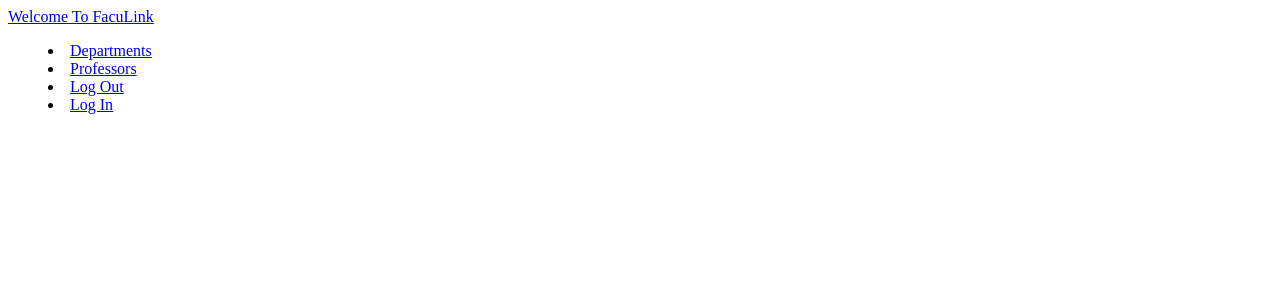
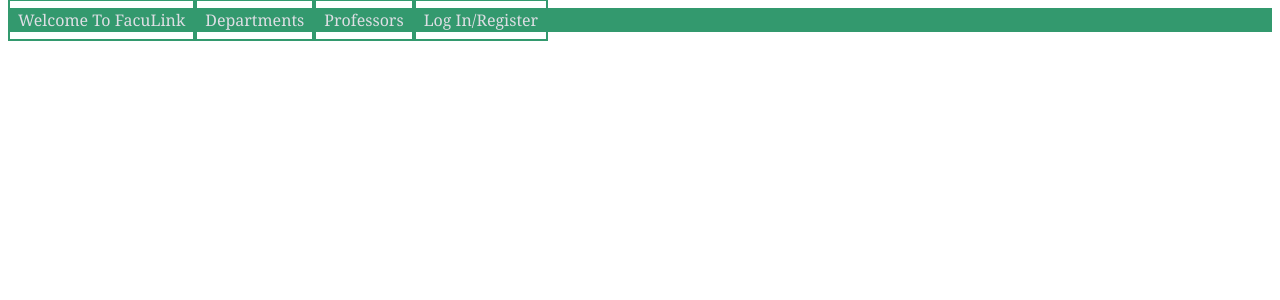
Before and after one commit to programmarpolice/FaculTeamFE, a React (Vite) app: page / in a window 1280 px wide. Shown: the top 300 px of the page. Built offline with nearby package versions, Linux system fonts and the light colour scheme.

Commit message:
Navbar done, added style to navbar and root font and background.

```diff
--- /dev/null
+++ b/src/Layout/Navbar.css
@@ -0,0 +1,83 @@
+:root {
+  font-family: Georgia, "Times New Roman", Times, serif;
+  line-height: 1.5;
+  font-weight: 400;
+
+  color-scheme: light dark;
+  color: rgba(255, 255, 255, 0.87);
+  background-color: #5d5a5a;
+
+  font-synthesis: none;
+  text-rendering: optimizeLegibility;
+  -webkit-font-smoothing: antialiased;
+  -moz-osx-font-smoothing: grayscale;
+}
+header {
+  background: rgb(51, 153, 110);
+}
+.nav {
+  display: grid;
+  grid-template-columns: repeat(1fr, 4);
+  background: rgb(51, 153, 110);
+}
+
+.Navbar1 {
+  border: 2px solid rgb(51, 153, 110);
+  padding: 0.5em;
+  grid-column: 1;
+  grid-row: 1;
+}
+
+.Navbar2 {
+  border: 2px solid rgb(51, 153, 110);
+  padding: 0.5em;
+  grid-column: 2;
+  grid-row: 1;
+}
+.Navbar3 {
+  border: 2px solid rgb(51, 153, 110);
+  padding: 0.5em;
+  grid-column: 3;
+  grid-row: 1;
+}
+.Navbar4 {
+  border: 2px solid rgb(51, 153, 110);
+  padding: 0.5em;
+  grid-column: 3;
+  grid-row: 1;
+}
+
+a {
+  font-weight: 500;
+  color: #dedee4;
+  text-decoration: inherit;
+}
+a:hover {
+  color: #535bf2;
+}
+
+h1 {
+  font-size: 3.2em;
+  line-height: 1.1;
+}
+
+button:hover {
+  border-color: #64ffe3;
+}
+button:focus,
+button:focus-visible {
+  outline: 4px auto -webkit-focus-ring-color;
+}
+
+@media (prefers-color-scheme: light) {
+  :root {
+    color: #213547;
+    background-color: #ffffff;
+  }
+  a:hover {
+    color: #747bff;
+  }
+  button {
+    background-color: #f9f9f9;
+  }
+}
--- a/src/Layout/Navbar.jsx
+++ b/src/Layout/Navbar.jsx
@@ -1,37 +1,37 @@
 import { NavLink, useNavigate } from "react-router-dom";
 import { useSelector, useDispatch } from "react-redux";
 import { logout } from "../features/account/authSlice";
+import "./Navbar.css";
 /** Main site navigation */
 function Navbar() {
   const navigate = useNavigate();
   const dispatch = useDispatch();
-  // const token = useSelector((state) => state.auth.token);
+  const token = useSelector((state) => state.auth.token);
   const attemptLogout = () => {
     dispatch(logout());
     navigate("/");
   };
   return (
-    <nav>
-      <NavLink to="/" className="logo">
-        <span> Welcome To FacuLink </span>
-      </NavLink>
-      <menu>
-        <li>
-          <NavLink to="/departments">Departments</NavLink>
-        </li>
-        <li>
-          <NavLink to="/professors">Professors</NavLink>
-        </li>
-        <li>
-          <a href="#" onClick={attemptLogout}>
-            Log Out
-          </a>
-        </li>
-        <li>
-          <NavLink to="/login">Log In</NavLink>
-        </li>
-      </menu>
-    </nav>
+    <header>
+      {" "}
+      <nav>
+        <NavLink to="/" className="Navbar1">
+          <>Welcome To FacuLink</>
+        </NavLink>
+
+        <NavLink to="/departments" className="Navbar2">
+          Departments
+        </NavLink>
+
+        <NavLink to="/professors" className="Navbar3">
+          Professors
+        </NavLink>
+
+        <NavLink to="/login" className="Navbar4">
+          Log In/Register
+        </NavLink>
+      </nav>
+    </header>
   );
 }
 export default Navbar;
```
Also changed, not shown: src/App.jsx (deleted, +0 -28 lines).
